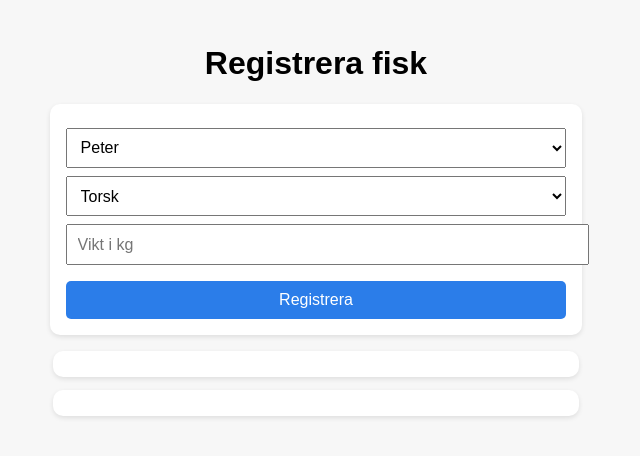
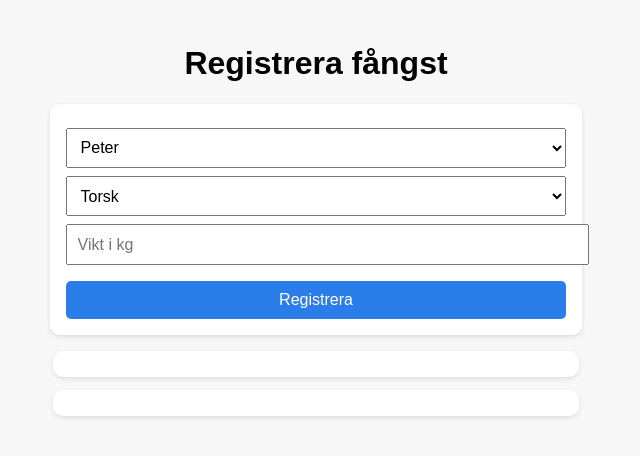
Before and after one commit to Extpela/fiskapp, a website: page public/index.html in a window 1280 px wide. Shown: the whole page, without its empty margins (324-964 px from the left). Drawn offline with Linux system fonts and the light colour scheme; no server answers.

Commit message:
second commit

```diff
--- a/public/index.html
+++ b/public/index.html
@@ -3,7 +3,7 @@
 <head>
   <meta charset="UTF-8" />
   <meta name="viewport" content="width=device-width, initial-scale=1" />
-  <title>Fiskregistrering</title>
+  <title>Söröya 2025</title>
   <style>
     body {
       font-family: sans-serif;
@@ -34,7 +34,7 @@
   </style>
 </head>
 <body>
-  <h1 style="text-align:center;">Registrera fisk</h1>
+  <h1 style="text-align:center;">Registrera fångst</h1>
   <form id="fiskForm">
     <select id="fiskare" required>
       <option>Peter</option><option>David</option><option>Hasse</option>
```
